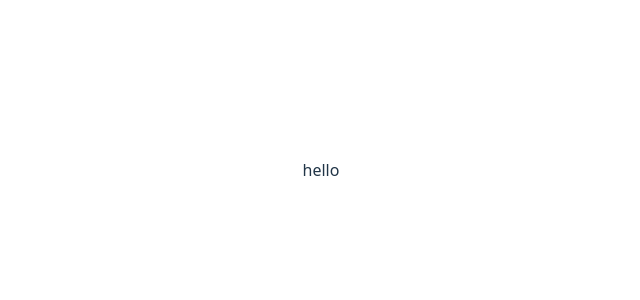
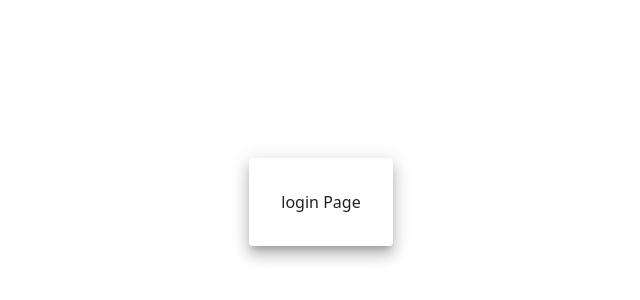
Before and after one commit to juanvictorqwerty/Ben-the-Archivist, a React (Vite) app in the folder Exam-Archive/: page /login in a window 1280 px wide. Shown: the part 230-530 px from the top of the page, without its empty margins (319-959 px from the left). Built offline with nearby package versions, Linux system fonts and the light colour scheme.

Commit message:
start the screens

```diff
--- a/Exam-Archive/src/App.tsx
+++ b/Exam-Archive/src/App.tsx
@@ -1,12 +1,29 @@
 import './App.css'
+import { BrowserRouter, Routes, Route, Navigate } from 'react-router-dom';
+import { lazy, Suspense } from 'react';
+
+const HomePage = lazy(() => import('./pages/homePage'));
+const SignInPage = lazy(() => import('./pages/signinPage'));
+const LoginPage = lazy(()=> import('./pages/loginPage'))
+const NotFound = lazy(()=> import('./pages/notfound'))
 
 function App() {
 
 return(
-<div className='App'>
-  <div>hello</div>
-</div>
-);
+  <div className='App'>
+    <BrowserRouter>
+      <Suspense fallback={<div>Loading...</div>}>
+        <Routes>
+          <Route path='/' element={<HomePage/>}/>
+          <Route path='/signIn' element={<SignInPage/>}/>
+          <Route path='/login' element={<LoginPage/>}/>
+          <Route path='*' element={<NotFound/>}/>
+        </Routes>
+      </Suspense>
+    </BrowserRouter>
+  </div>
+
+)
 }
 
 export default App
--- /dev/null
+++ b/Exam-Archive/src/pages/homePage.tsx
@@ -0,0 +1,7 @@
+function HomePage(){
+    return(
+    <div>this is the home page</div>
+    )
+}
+
+export default HomePage;
--- /dev/null
+++ b/Exam-Archive/src/pages/loginPage.tsx
@@ -0,0 +1,13 @@
+import { Container,Paper } from "@mui/material"
+
+function LoginPage(){
+    return(
+    <Container maxWidth="xs" sx={{ mt: 8 }}>
+        <Paper elevation={10} sx={{ p: 4 }}>
+        login Page
+        </Paper>
+    </Container>
+    )
+};
+
+export default LoginPage;
--- /dev/null
+++ b/Exam-Archive/src/pages/notfound.tsx
@@ -0,0 +1,6 @@
+function NotFound(){
+    return(
+        <div>404 page not found</div>
+    )
+}
+export default NotFound;
--- /dev/null
+++ b/Exam-Archive/src/pages/signinPage.tsx
@@ -0,0 +1,7 @@
+function SignInPage(){
+    return(
+    <div>this is the sign in page</div>
+    )
+}
+
+export default SignInPage;
```
Also changed, not shown: Exam-Archive/package.json (+6 -1 lines), Exam-Archive/src/components/HEADER.tsx (added), Exam-Archive/src/context/ISAUTH.ts (added), 1 other file (tests, documents, lock files or other folders).
